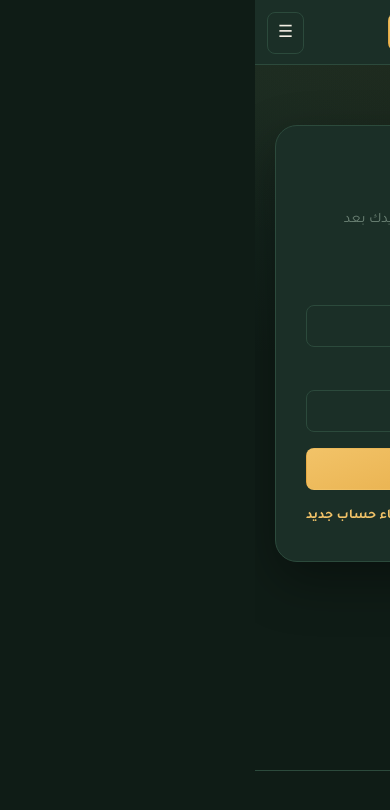
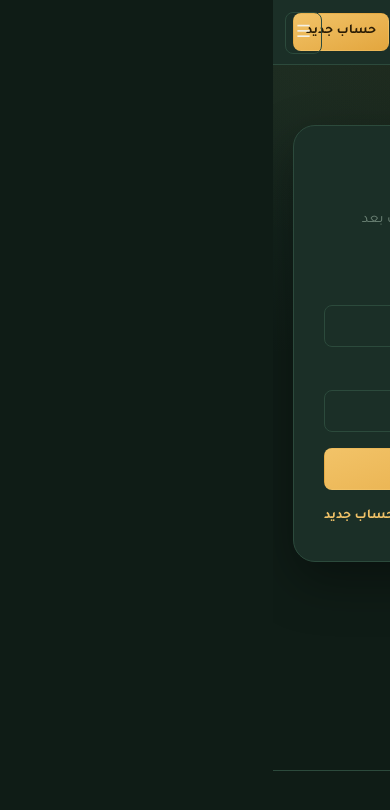
Before and after one commit to mohamedmlm/f, a React (Vite) app: page /login in a window 390 px wide. Shown: the top 810 px of the page. Built offline with nearby package versions, Linux system fonts and the light colour scheme; no server answers.

Commit message:
Sep 7, 2026, 2:39 PM

```diff
--- a/src/styles/app.css
+++ b/src/styles/app.css
@@ -143,8 +143,7 @@
     z-index: 80;
   }
 
-  /* show brand mark/name on mobile, centered in the header regardless of
-     the toggle button's width so it never collides with it */
+  /* show brand mark/name on mobile */
   .brand-mark {
     display: inline-flex;
   }
@@ -154,16 +153,12 @@
   }
 
   .brand {
-    position: absolute;
-    top: 50%;
-    left: 50%;
-    transform: translate(-50%, -50%);
-    margin: 0 !important;
+    position: relative;
     z-index: 61; /* keep brand above the backdrop so it stays visible */
-    /* leave room on both sides for the toggle button so long brand
-       names truncate instead of running under it */
-    max-width: calc(100% - 120px);
-    justify-content: center;
+    margin-inline-start: 6px !important;
+    /* leave room for the toggle button so long brand names truncate
+       instead of running under it */
+    max-width: calc(100% - 64px);
   }
 
   .brand-name {
```
